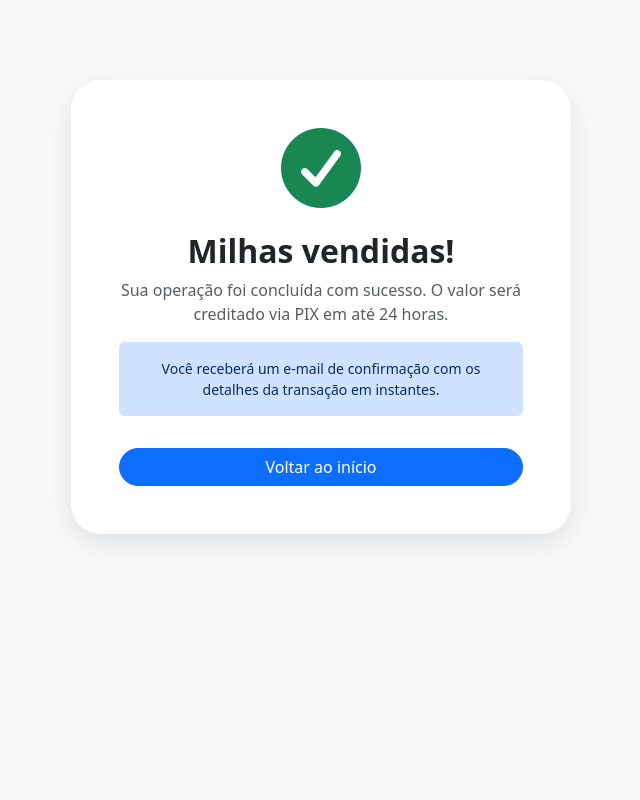
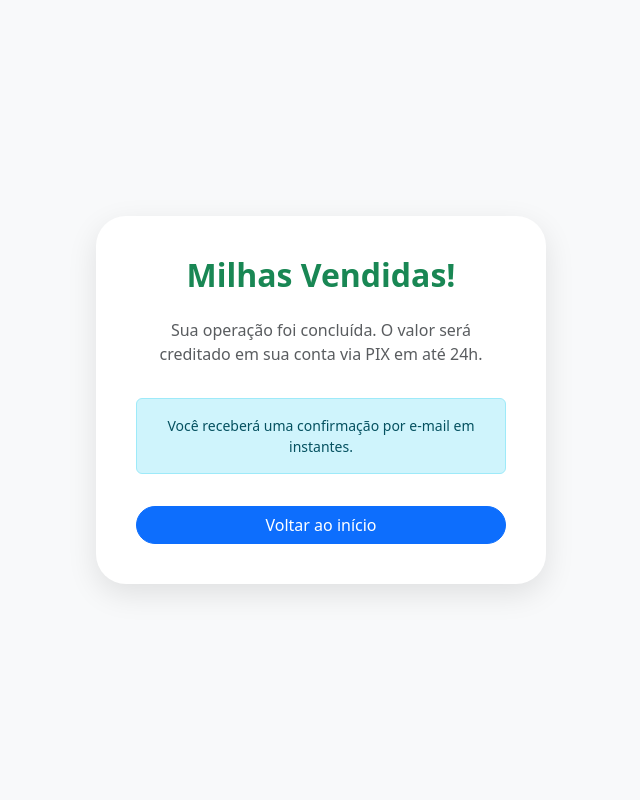
Before and after one commit to Danilogca55/openmilhas, a Flask app: page /sucesso in a window 1280 px wide. Shown: the whole page, without its empty margins (319-959 px from the left). Run offline with Flask 3, Linux system fonts and the light colour scheme.

Commit message:
Update sucesso.html

```diff
--- a/templates/sucesso.html
+++ b/templates/sucesso.html
@@ -4,23 +4,17 @@
     <meta charset="UTF-8">
     <title>Venda Concluída | Open Milhas</title>
     <link href="https://cdn.jsdelivr.net/npm/bootstrap@5.3.0/dist/css/bootstrap.min.css" rel="stylesheet">
-    <link rel="stylesheet" href="https://cdnjs.cloudflare.com/ajax/libs/font-awesome/6.0.0/all.min.css">
     <style>
-        body { background: #f8f9fa; }
-        .card-sucesso { border-radius: 30px; border: none; box-shadow: 0 10px 30px rgba(0,0,0,0.1); max-width: 500px; margin: 80px auto; }
+        body { background: #f8f9fa; display: flex; align-items: center; justify-content: center; height: 100vh; }
+        .card { border-radius: 30px; border: none; box-shadow: 0 10px 30px rgba(0,0,0,0.1); max-width: 450px; padding: 40px; text-align: center; }
     </style>
 </head>
 <body>
-    <div class="container text-center">
-        <div class="card card-sucesso p-5 bg-white">
-            <i class="fas fa-check-circle text-success mb-4" style="font-size: 5rem;"></i>
-            <h2 class="fw-bold">Milhas vendidas!</h2>
-            <p class="text-muted">Sua operação foi concluída com sucesso. O valor será creditado via PIX em até 24 horas.</p>
-            <div class="alert alert-primary border-0 small">
-                Você receberá um e-mail de confirmação com os detalhes da transação em instantes.
-            </div>
-            <a href="/" class="btn btn-primary rounded-pill px-4 mt-3">Voltar ao início</a>
-        </div>
+    <div class="card bg-white text-center">
+        <h2 class="fw-bold text-success">Milhas Vendidas!</h2>
+        <p class="text-muted mt-3">Sua operação foi concluída. O valor será creditado em sua conta via PIX em até 24h.</p>
+        <div class="alert alert-info small mt-3">Você receberá uma confirmação por e-mail em instantes.</div>
+        <a href="/" class="btn btn-primary rounded-pill w-100 mt-3">Voltar ao início</a>
     </div>
 </body>
 </html>
```
